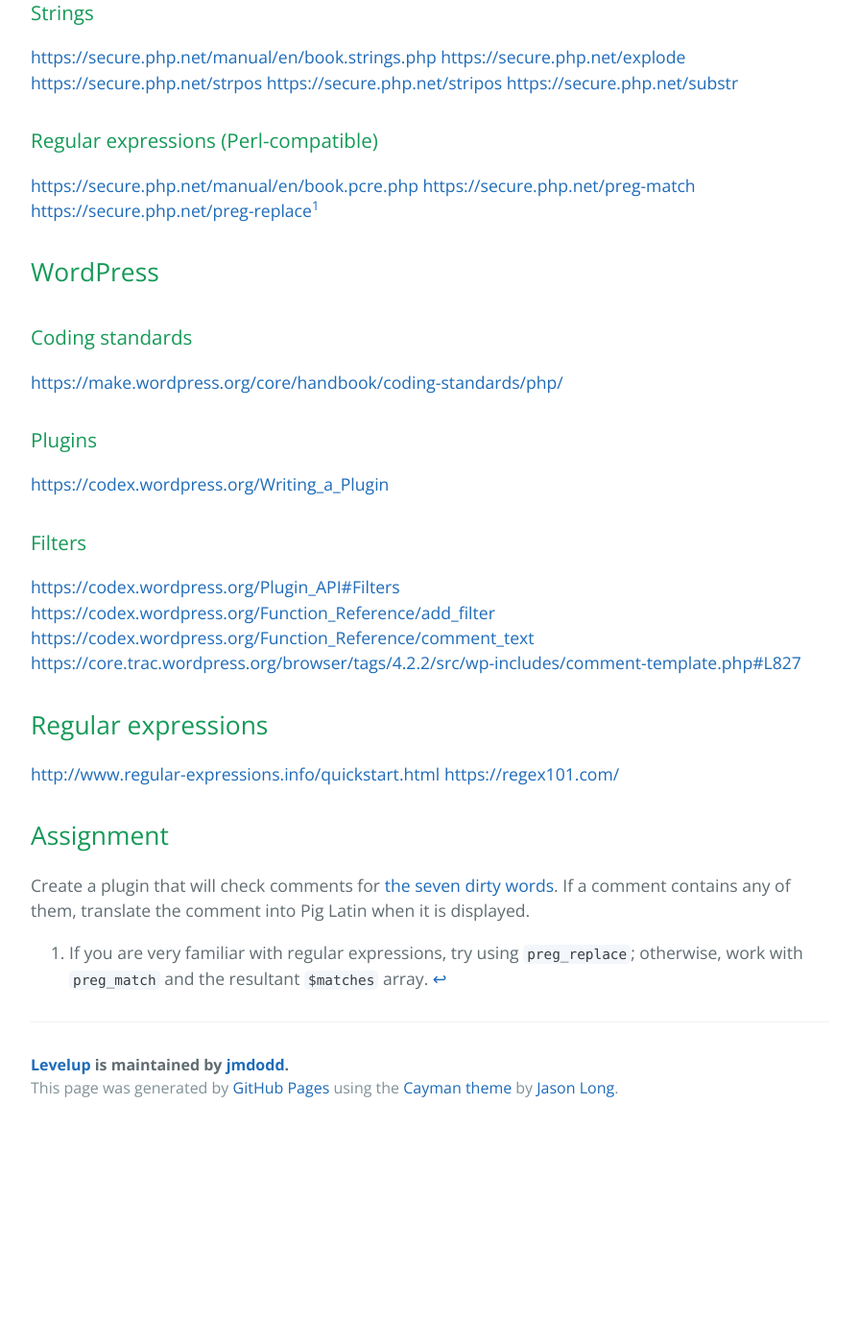
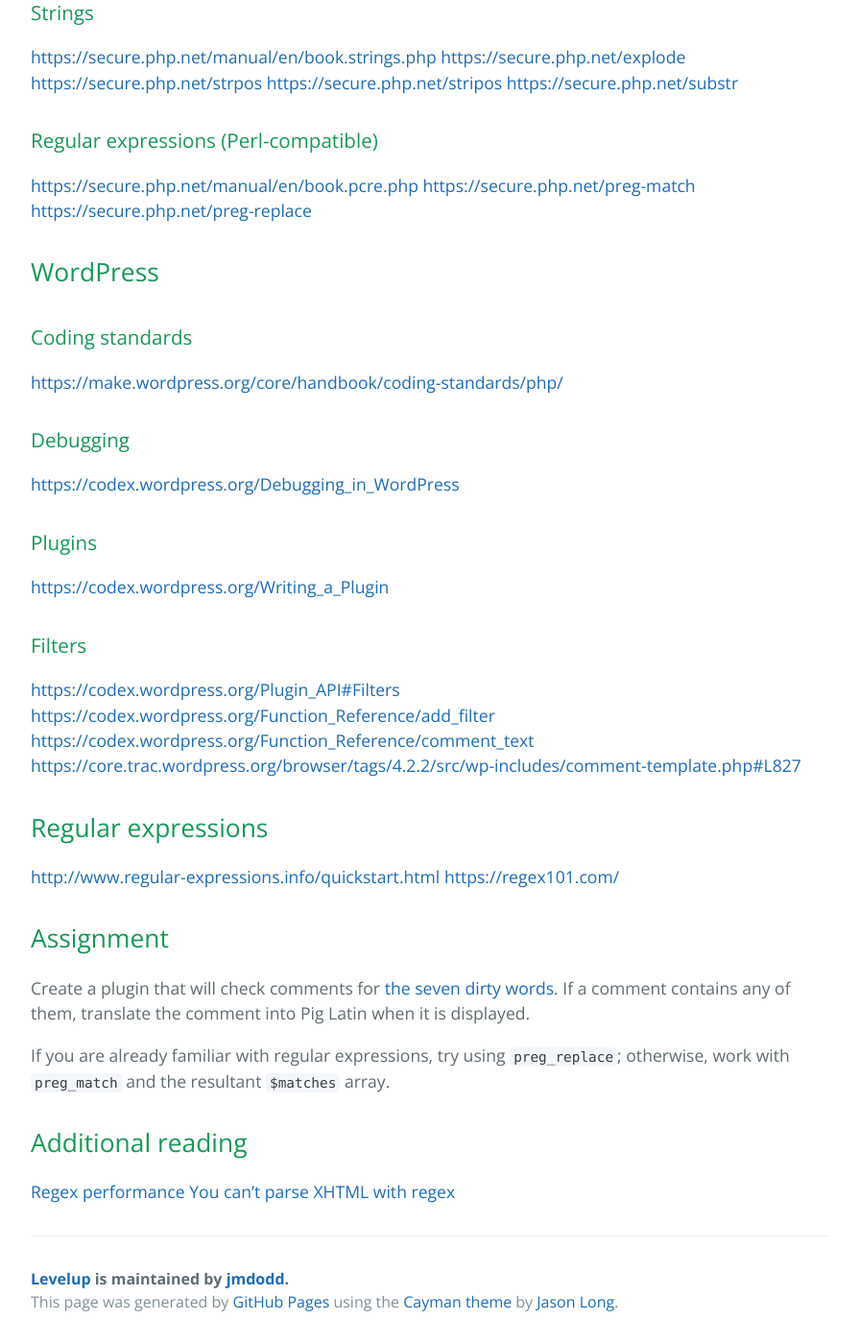
Before and after one commit to jmdodd/levelup, a Jekyll site: the page built from _posts/2015-05-20-the-seven-dirty-words.md, in a window 1280 px wide and 1400 px high, scrolled down 834 px. Shown: the whole window at 96% size, without its empty margins (192-1087 px from the left). Built offline with Jekyll 4.4.1, drawn with Linux system fonts in a browser that asks for light colours; before the commit the page ends 2011 px from its top, so only the background shows below that.

Commit message:
Update lesson: The seven dirty words
Add debugging and additional reading, remove footnote.

```diff
--- a/_posts/2015-05-20-the-seven-dirty-words.md
+++ b/_posts/2015-05-20-the-seven-dirty-words.md
@@ -25,12 +25,15 @@ subtitle: An introduction to WordPress plugins, filters, and regular expressions
 ### Regular expressions (Perl-compatible)
 [https://secure.php.net/manual/en/book.pcre.php](https://secure.php.net/manual/en/book.pcre.php)
 [https://secure.php.net/preg-match](https://secure.php.net/preg-match)
-[https://secure.php.net/preg-replace](https://secure.php.net/preg-replace)[^1]
+[https://secure.php.net/preg-replace](https://secure.php.net/preg-replace)
 
 ## WordPress
 
 ### Coding standards
 [https://make.wordpress.org/core/handbook/coding-standards/php/](https://make.wordpress.org/core/handbook/coding-standards/php/)
+
+### Debugging
+[https://codex.wordpress.org/Debugging_in_WordPress](https://codex.wordpress.org/Debugging_in_WordPress)
 
 ### Plugins
 [https://codex.wordpress.org/Writing_a_Plugin](https://codex.wordpress.org/Writing_a_Plugin)
@@ -48,4 +51,8 @@ subtitle: An introduction to WordPress plugins, filters, and regular expressions
 ## Assignment
 Create a plugin that will check comments for [the seven dirty words](https://en.wikipedia.org/wiki/Seven_dirty_words). If a comment contains any of them, translate the comment into Pig Latin when it is displayed.
 
-[^1]: If you are very familiar with regular expressions, try using <code>preg_replace</code>; otherwise, work with <code>preg_match</code> and the resultant <code>$matches</code> array.
+If you are already familiar with regular expressions, try using <code>preg_replace</code>; otherwise, work with <code>preg_match</code> and the resultant <code>$matches</code> array.
+
+## Additional reading
+[Regex performance](http://blog.codinghorror.com/regex-performance/)
+[You can't parse XHTML with regex](http://stackoverflow.com/a/1732454)
```
